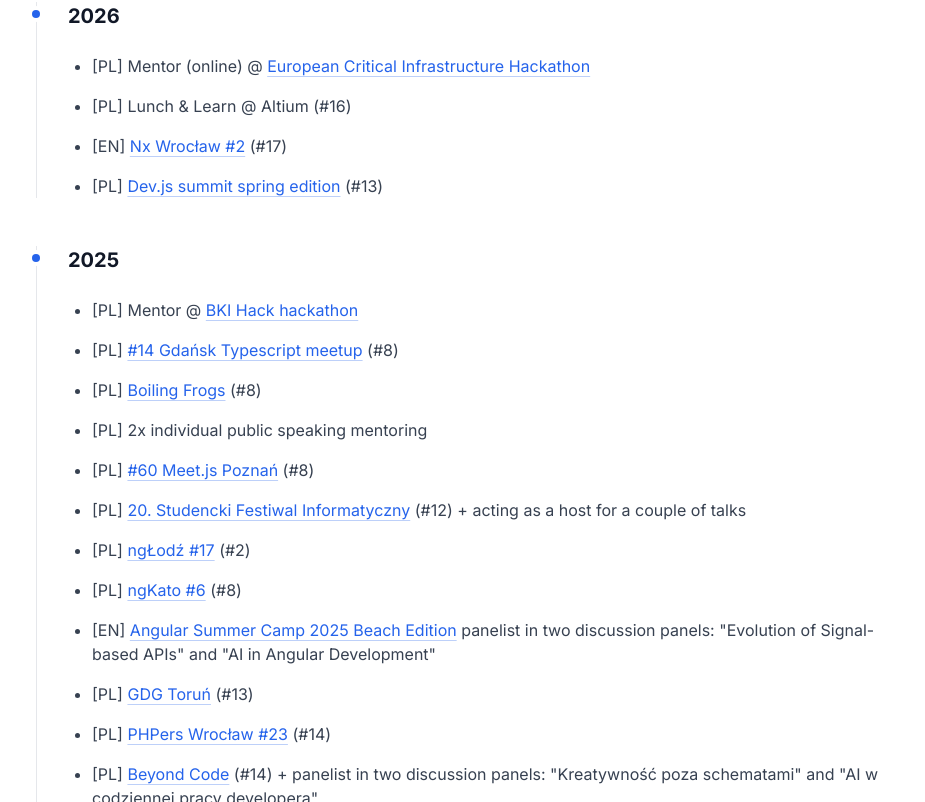
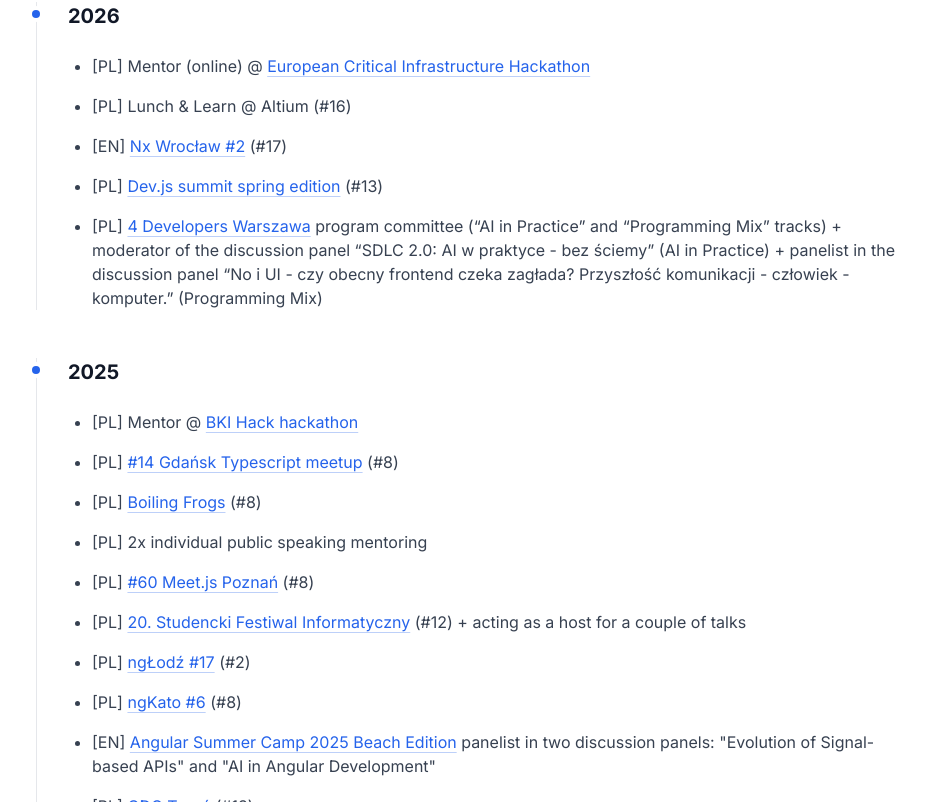
Before and after one commit to superdyzio/superdyzio.github.io, a Next.js app: page /speaker in a window 1280 px wide. Shown: the part 1617-2419 px from the top of the page, without its empty margins (172-1097 px from the left). Built offline with nearby package versions, Linux system fonts and the light colour scheme; no server answers.

Commit message:
add 4 Developers Warszawa 2026

```diff
--- a/src/app/speaker/page.tsx
+++ b/src/app/speaker/page.tsx
@@ -82,6 +82,7 @@
               <li>[PL] Lunch & Learn @ Altium (#16)</li>
               <li>[EN] <a href="https://www.youtube.com/watch?v=olpkD-lUePg" className="text-blue-600 hover:text-blue-800 underline decoration-blue-600/30 underline-offset-4 transition-colors dark:text-blue-400 dark:hover:text-blue-300">Nx Wrocław #2</a> (#17)</li>
               <li>[PL] <a href="https://www.youtube.com/watch?v=OraYiRWuiJ8" className="text-blue-600 hover:text-blue-800 underline decoration-blue-600/30 underline-offset-4 transition-colors dark:text-blue-400 dark:hover:text-blue-300">Dev.js summit spring edition</a> (#13)</li>
+              <li>[PL] <a href="https://4developers.org.pl/" className="text-blue-600 hover:text-blue-800 underline decoration-blue-600/30 underline-offset-4 transition-colors dark:text-blue-400 dark:hover:text-blue-300">4 Developers Warszawa</a> program committee (“AI in Practice” and “Programming Mix” tracks) + moderator of the discussion panel “SDLC 2.0: AI w praktyce - bez ściemy” (AI in Practice) + panelist in the discussion panel “No i UI - czy obecny frontend czeka zagłada? Przyszłość komunikacji - człowiek - komputer.” (Programming Mix)</li>
             </ul>
           </div>
 
```
